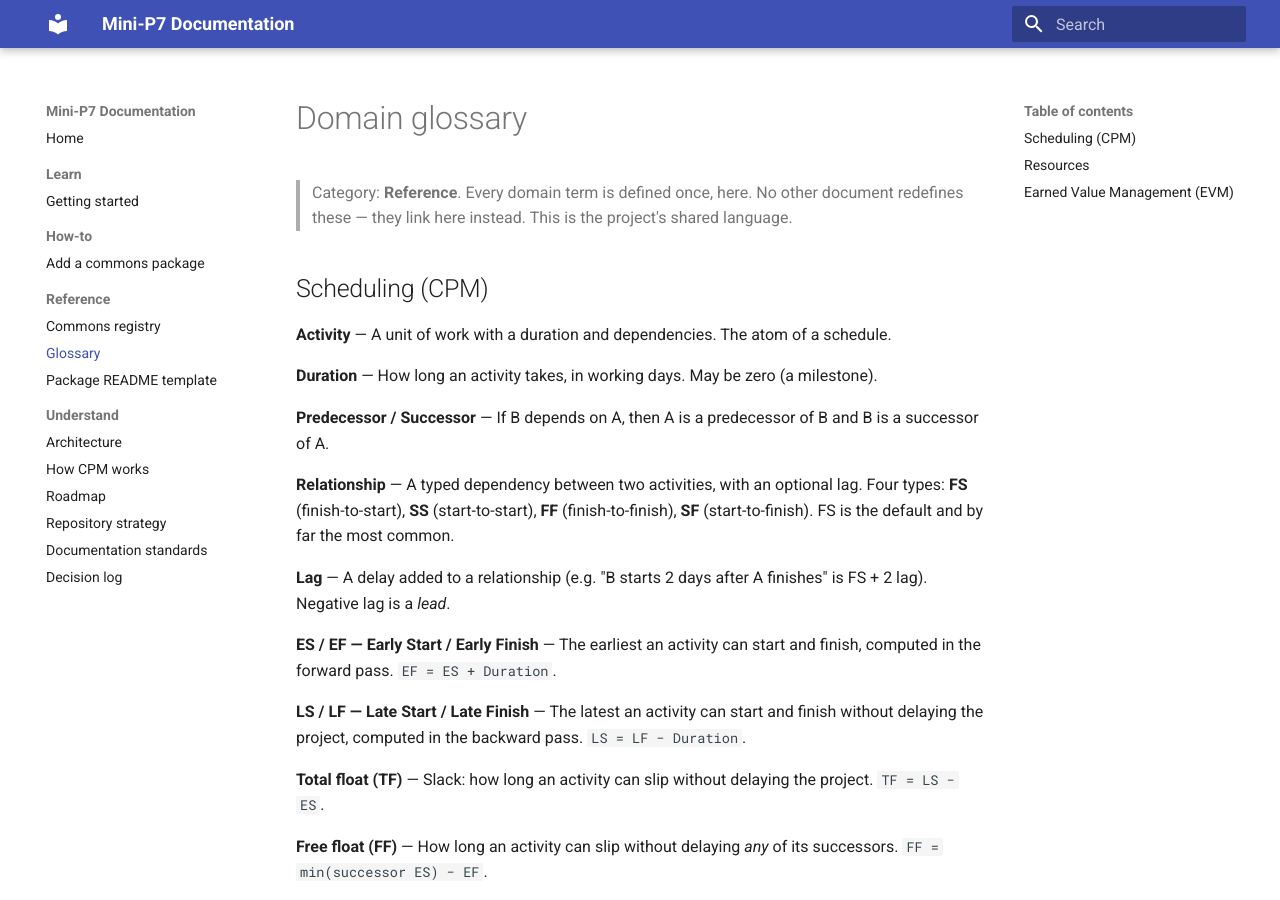
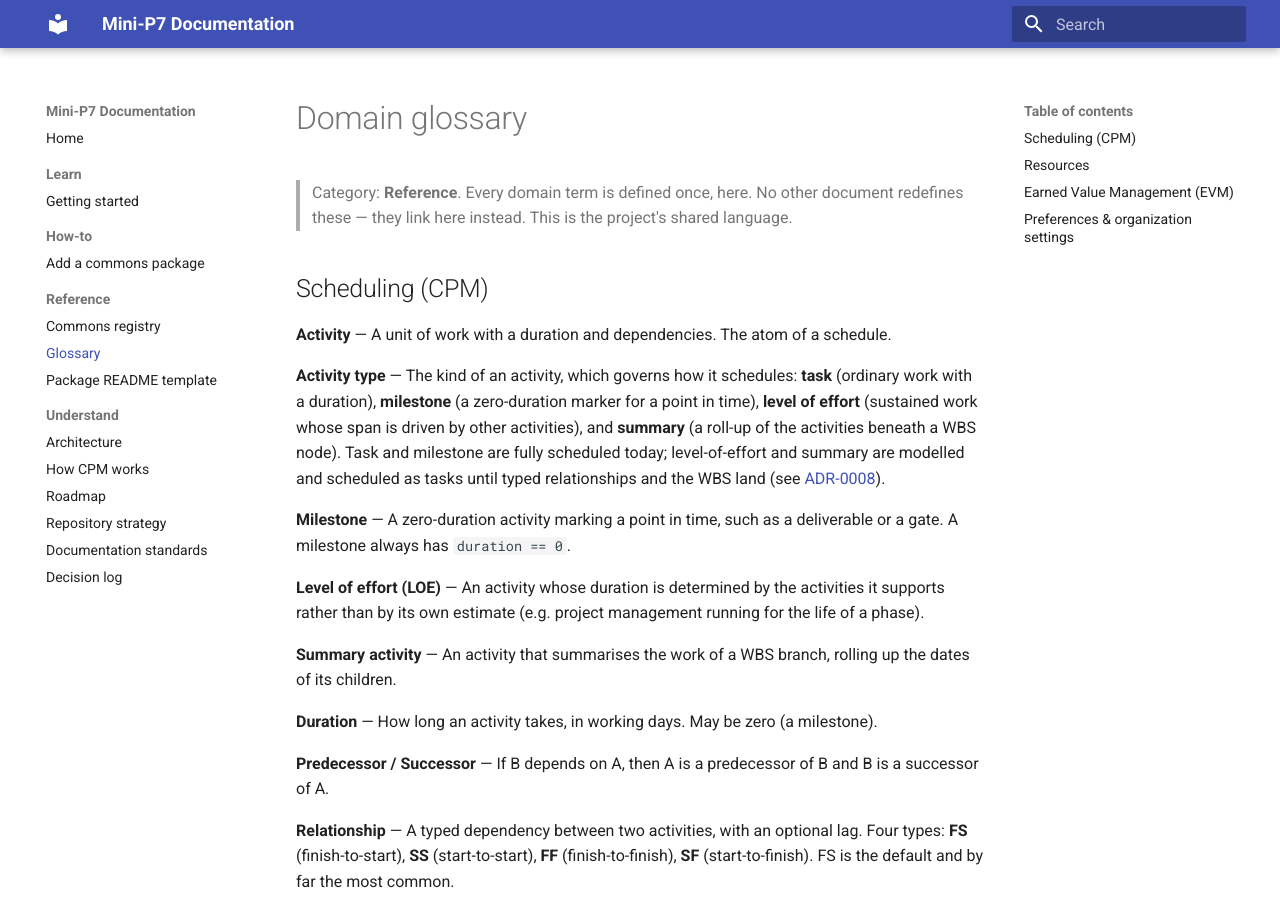
Before and after one commit to shafeehhecker/MiniP7, an MkDocs documentation site: the page built from docs/domain/glossary.md, in a window 1280 px wide and 900 px high. Built offline with MkDocs 1.6.1 and Material for MkDocs 9.7.7, drawn with Linux system fonts in a browser that asks for light colours; some of the changed text lies outside the part shown.

Commit message:
Update glossary.md
Added activity-type, preferences, and currency terms

```diff
--- a/docs/domain/glossary.md
+++ b/docs/domain/glossary.md
@@ -8,6 +8,24 @@
 
 **Activity** — A unit of work with a duration and dependencies. The atom of a
 schedule.
+
+**Activity type** — The kind of an activity, which governs how it schedules:
+**task** (ordinary work with a duration), **milestone** (a zero-duration marker
+for a point in time), **level of effort** (sustained work whose span is driven by
+other activities), and **summary** (a roll-up of the activities beneath a WBS
+node). Task and milestone are fully scheduled today; level-of-effort and summary
+are modelled and scheduled as tasks until typed relationships and the WBS land
+(see [ADR-0008](../adr/0008-activity-types.md)).
+
+**Milestone** — A zero-duration activity marking a point in time, such as a
+deliverable or a gate. A milestone always has `duration == 0`.
+
+**Level of effort (LOE)** — An activity whose duration is determined by the
+activities it supports rather than by its own estimate (e.g. project management
+running for the life of a phase).
+
+**Summary activity** — An activity that summarises the work of a WBS branch,
+rolling up the dates of its children.
 
 **Duration** — How long an activity takes, in working days. May be zero (a
 milestone).
@@ -88,3 +106,21 @@
 **BAC — Budget at Completion** — The total planned budget.
 
 **EAC — Estimate at Completion** — The forecast total cost, commonly `BAC / CPI`.
+
+## Preferences & organization settings
+
+**User preferences** — Per-user display settings that never change the computed
+schedule: a colour **theme**, the **units** durations are shown in, and a **date
+format**. Embedded in the user (see [ADR-0007](../adr/0007-user-preferences.md)).
+
+**Units** — Whether a user sees durations in **days** or **hours** (an 8-hour
+working day). The engine always computes in days; units are presentation only.
+
+**Date format** — How calendar dates are rendered for a user (ISO, US, or EU).
+Takes effect once the calendar maps day-offsets to real dates.
+
+**Theme** — A user's colour preference: light, dark, or follow the system.
+
+**Currency** — The ISO 4217 currency an organization's monetary values are
+expressed in (code, symbol, name), set per organization. A display setting until
+cost rollups exist (see [ADR-0009](../adr/0009-currency.md)).
```
